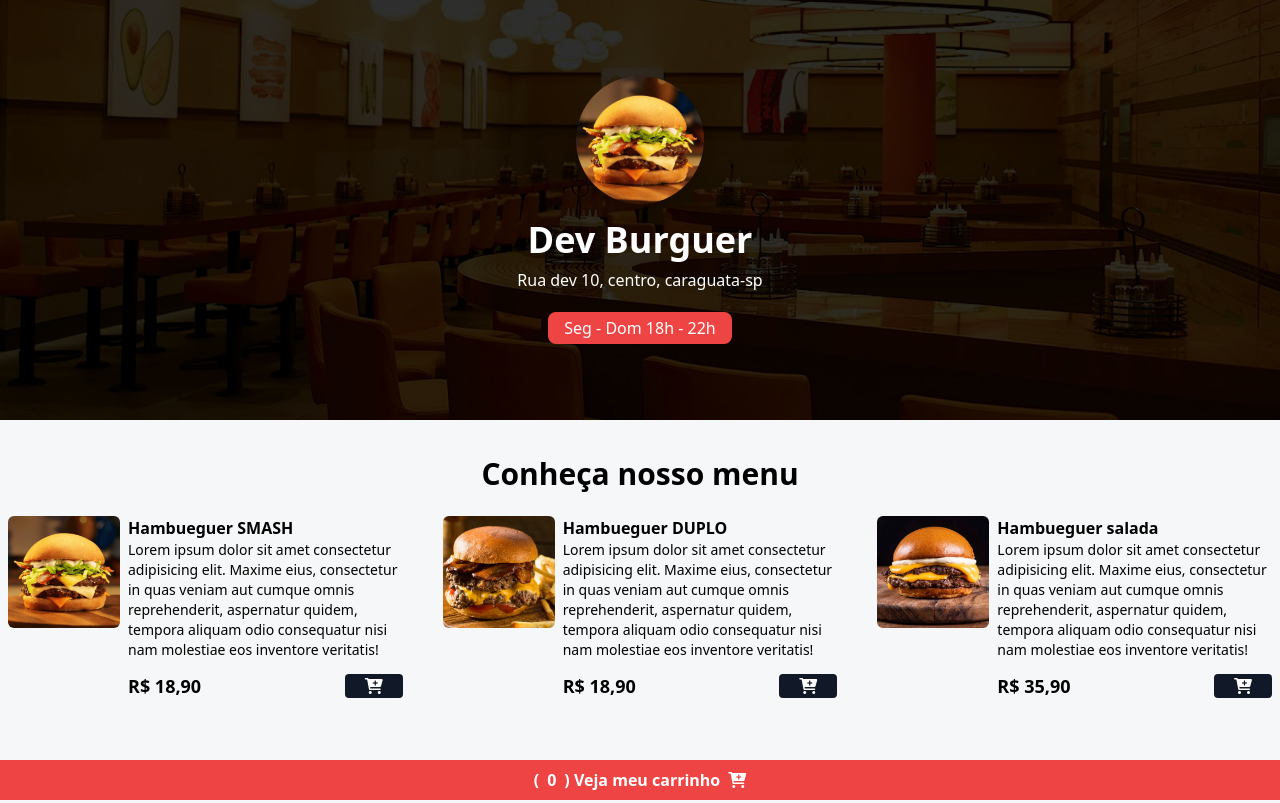
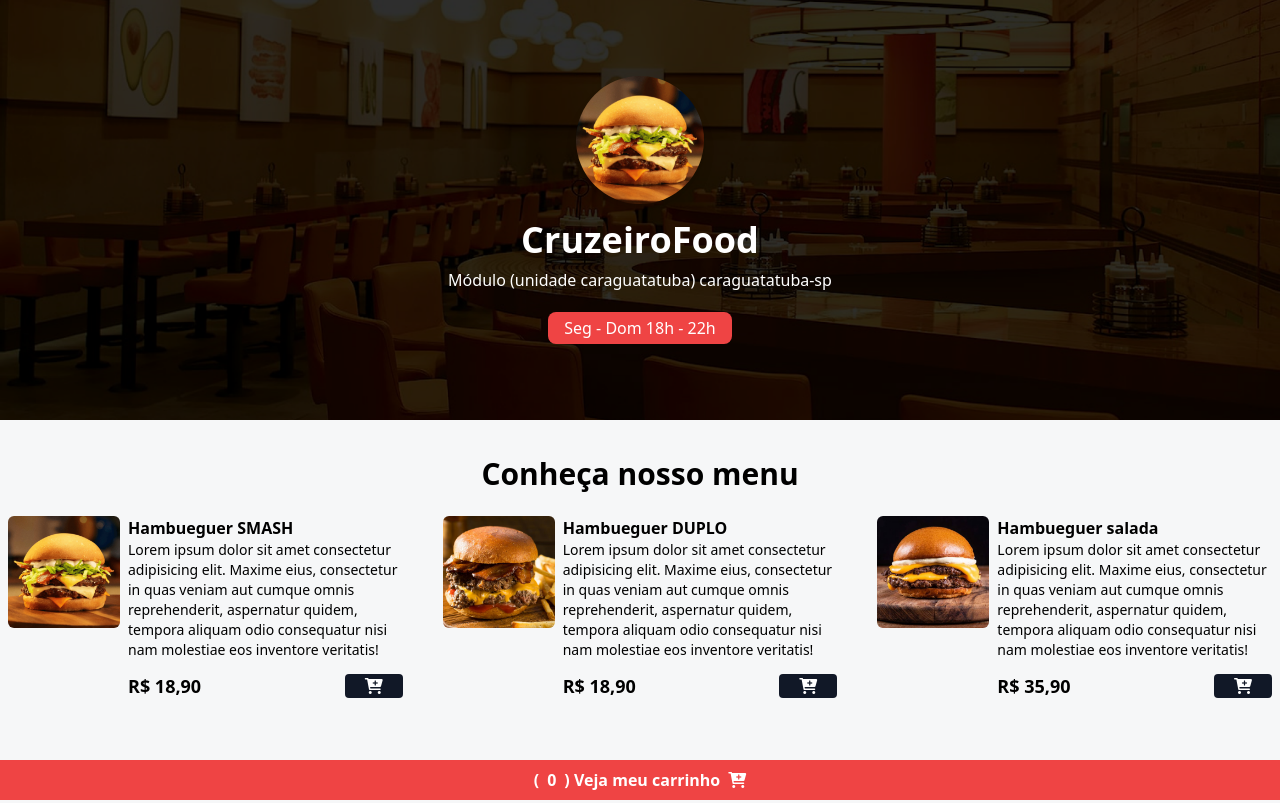
Before and after one commit to M4riotto/caradapio-tailwind, a website: page index.html in a window 1280 px wide. Shown: the top 803 px of the page. Drawn offline with nearby package versions, Linux system fonts and the light colour scheme.

Commit message:
update: rename sistem

```diff
--- a/index.html
+++ b/index.html
@@ -20,7 +20,7 @@
        <meta property="og:site_name" content="DEV BURGUER" />
 
     <link rel="stylesheet" href="./styles/output.css">
-    <title>Dev Burguer - A melhor hamburgueria dev!</title>
+    <title>CruzeiroFood - home</title>
 </head>
 
 <body>
@@ -30,11 +30,11 @@
             <img src="./assets/img/hamb-1.png" alt="logo dev burguer"
                 class="w-32 h-32 rounded-full shadow-lg hover:scale-110 duration-200">
             <h1 class="text-4xl mt-4 mb-2 font-bold text-white">
-                Dev Burguer
+                CruzeiroFood
             </h1>
 
             <span class="text-white font-medium">
-                Rua dev 10, centro, caraguata-sp
+               Módulo (unidade caraguatatuba) caraguatatuba-sp
             </span>
 
             <div class="bg-green-600 px-4 py-1 rounded-lg mt-5" id="data-span">
```
